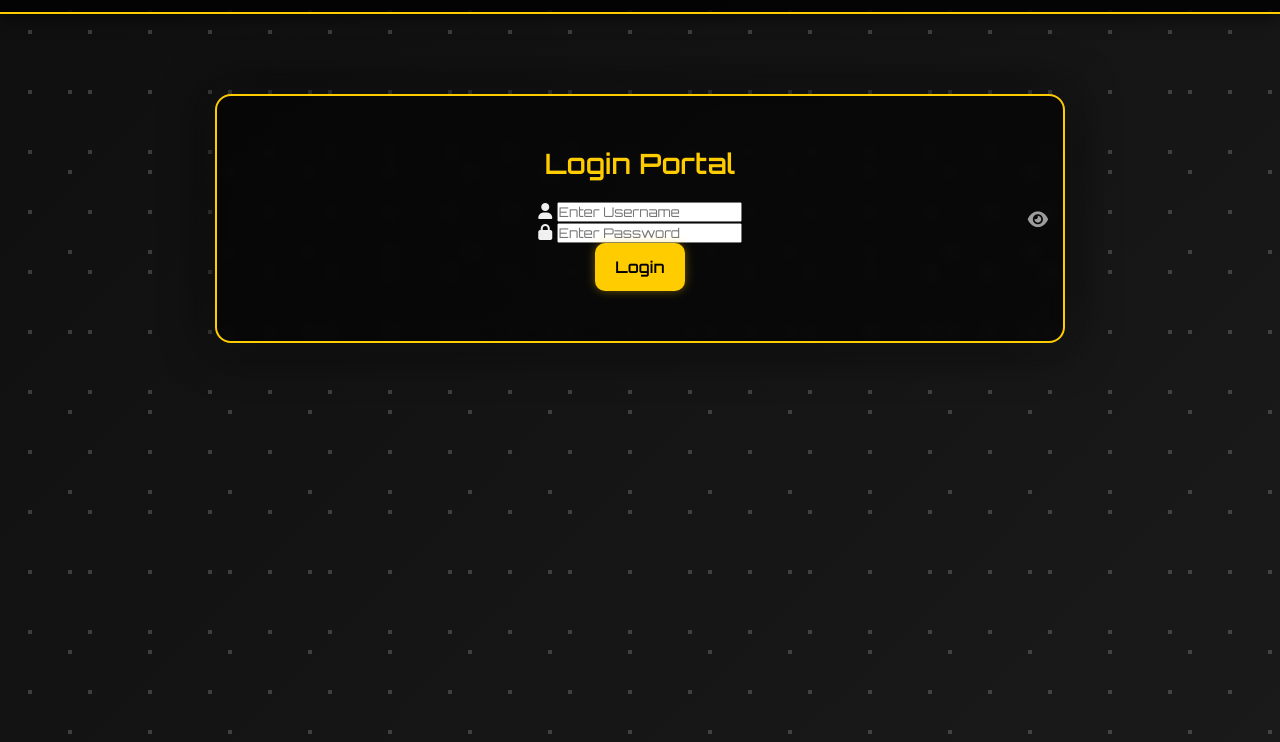
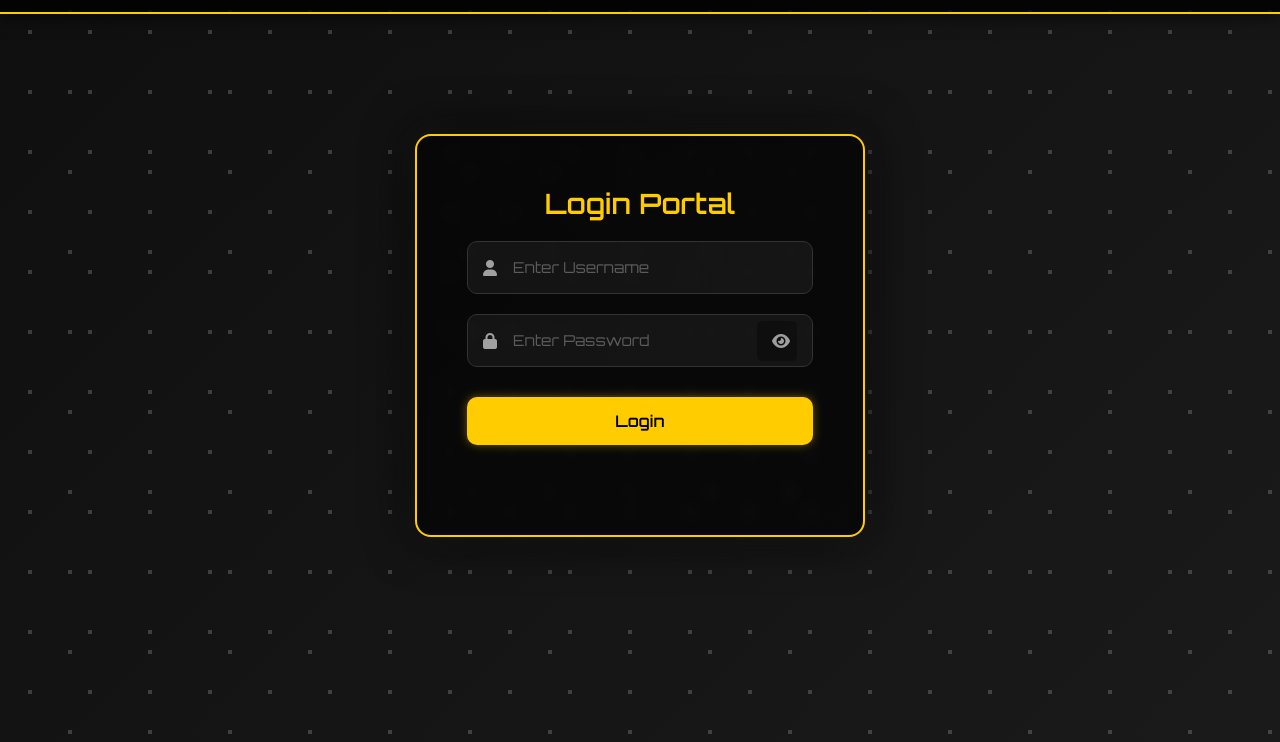
Before and after one commit to Watsav0207/Language-translator, a website: page front-end/login.html in a window 1280 px wide. Shown: the part 58-800 px from the top of the page. Drawn offline with Linux system fonts and the light colour scheme.

Commit message:
styles.css
updated the changes according to the changes made in login page

```diff
--- a/front-end/styles.css
+++ b/front-end/styles.css
@@ -54,6 +54,10 @@ body::before {
     box-shadow: 0 5px 15px rgba(0, 0, 0, 0.5);
     position: relative;
     z-index: 100;
+}
+
+.login-header {
+    justify-content: flex-start;
 }
 
 .logo-section {
@@ -115,6 +119,11 @@ body::before {
     border: 2px solid #ffcc00;
     margin-top: 80px;
     z-index: 1;
+}
+
+.login-container {
+    max-width: 450px;
+    margin-top: 120px;
 }
 
 h1 {
@@ -205,6 +214,83 @@ button:hover {
     letter-spacing: 0.5px;
 }
 
+/* Login Form Styling */
+.login-form {
+    display: flex;
+    flex-direction: column;
+    gap: 20px;
+    width: 100%;
+}
+
+.input-field {
+    position: relative;
+    display: flex;
+    align-items: center;
+    background: rgba(255, 255, 255, 0.05);
+    border: 1px solid #333;
+    border-radius: 10px;
+    overflow: hidden;
+}
+
+.input-field i {
+    position: absolute;
+    left: 15px;
+    color: rgba(255, 255, 255, 0.6);
+    font-size: 16px;
+}
+
+.input-field input {
+    width: 100%;
+    padding: 16px 16px 16px 45px;
+    background: transparent;
+    border: none;
+    color: #f0f0f0;
+    font-size: 15px;
+}
+
+.input-field input::placeholder {
+    color: rgba(255, 255, 255, 0.3);
+}
+
+.password-wrapper {
+    position: relative;
+}
+
+.toggle-password {
+    position: absolute;
+    right: 15px;
+    top: 50%;
+    transform: translateY(-50%);
+    cursor: pointer;
+    color: rgba(255, 204, 0, 0.7);
+    transition: all 0.3s ease;
+    z-index: 2;
+    width: 40px;
+    height: 40px;
+    display: flex;
+    align-items: center;
+    justify-content: center;
+    background-color: rgba(0, 0, 0, 0.3);
+    border-radius: 5px;
+    font-size: 16px;
+}
+
+.toggle-password:hover {
+    color: #ffcc00;
+    background-color: rgba(0, 0, 0, 0.5);
+}
+
+.login-btn {
+    margin-top: 10px;
+}
+
+.error {
+    color: #ff6b6b;
+    font-size: 14px;
+    text-align: center;
+    min-height: 20px;
+}
+
 @media (max-width: 768px) {
     .page-header {
         flex-direction: column;
@@ -216,6 +302,10 @@ button:hover {
         width: 92%;
         padding: 30px;
         margin-top: 60px;
+    }
+
+    .login-container {
+        margin-top: 30px;
     }
 }
 
@@ -238,28 +328,3 @@ button:hover {
         font-size: 22px;
     }
 }
-
-.password-container {
-    position: relative;
-    width: 100%;
-}
-
-.password-container input {
-    width: 100%;
-    padding-right: 45px; /* Space for the eye icon */
-}
-
-.toggle-password {
-    position: absolute;
-    right: 15px;
-    top: 50%;
-    transform: translateY(-50%);
-    cursor: pointer;
-    color: rgba(255, 255, 255, 0.6);
-    font-size: 18px;
-    transition: color 0.3s ease;
-}
-
-.toggle-password:hover {
-    color: #ffcc00;
-}
```
